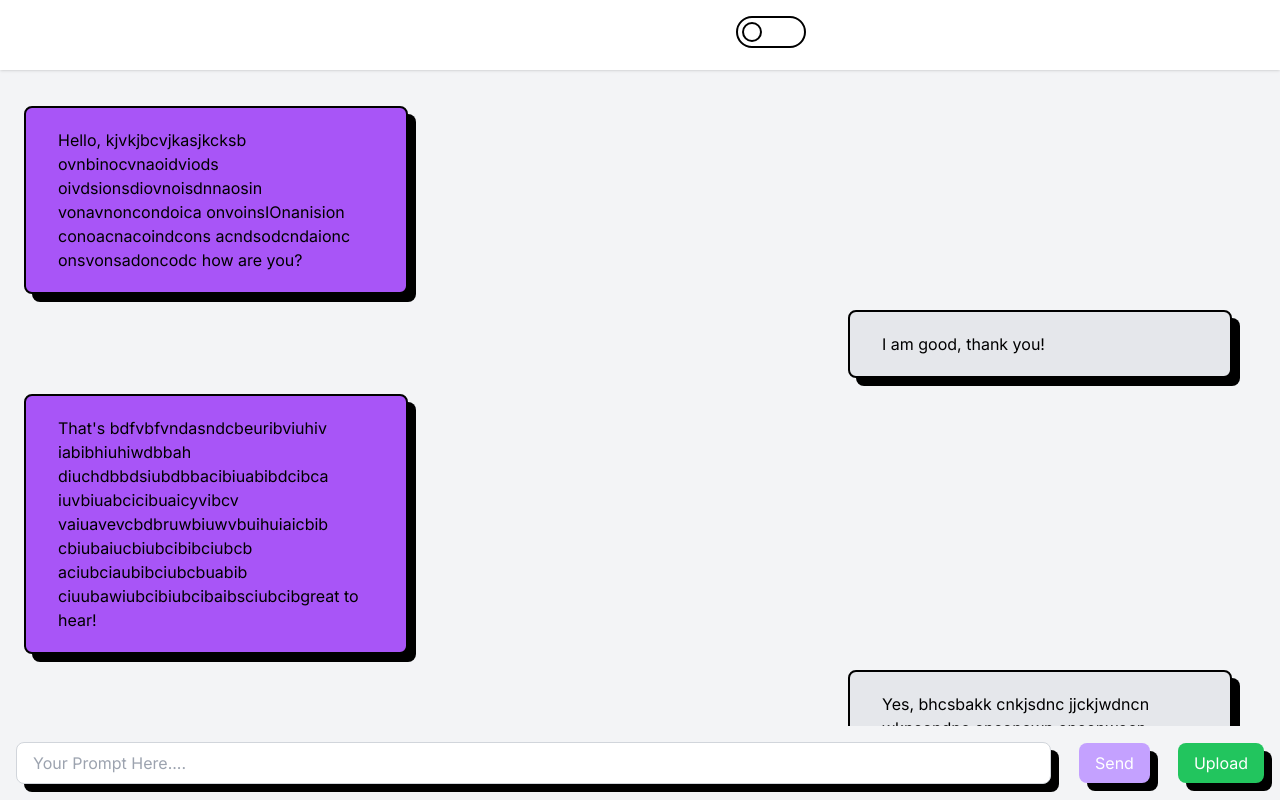
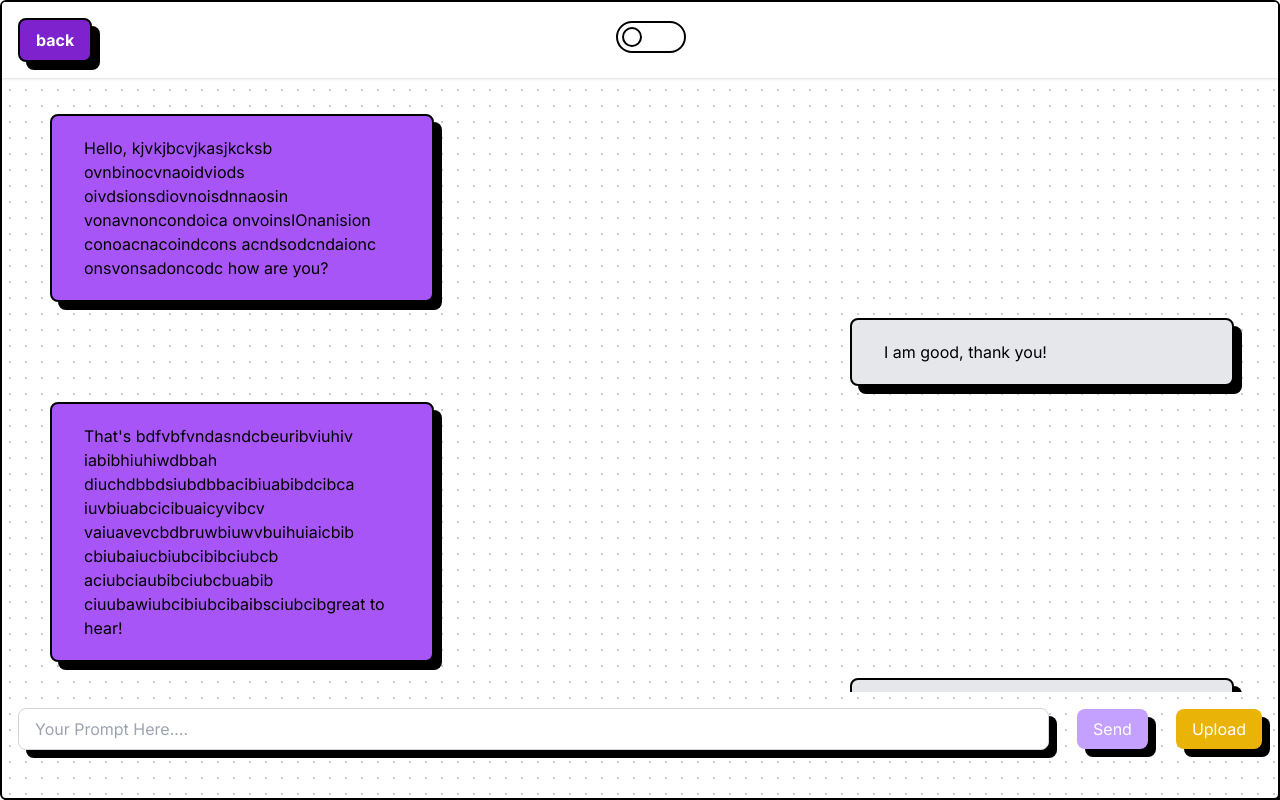
Before and after one commit to Lionhearted1/educAIte, a Next.js app in the folder frontend/miniproject/: page /chat in a window 1280 px wide. Built offline with nearby package versions, Linux system fonts and the light colour scheme.

Commit message:
frontend-complete

```diff
--- a/frontend/miniproject/src/app/chat/components/chat.js
+++ b/frontend/miniproject/src/app/chat/components/chat.js
@@ -36,11 +36,19 @@ const ChatInterface = () => {
 
 
     return (
-        <div className="flex flex-col h-screen overflow-x-hidden  bg-gray-100 relative">
+        <div className="flex flex-col h-screen overflow-x-hidden   relative
+           rounded-md border-2 border-black
+         bg-white bg-[radial-gradient(#cacbce_1px,transparent_1px)]
+         shadow-[4px_4px_0px_0px_rgba(0,0,0,1)] [background-size:16px_16px] m750:px-5 m750:py-10">
+
             <div className="flex items-center justify-between  p-4 bg-white shadow">
+                <button className='bg-purple-700 hover:bg-purple-500 shadow-[8px_8px_0px_rgba(0,0,0,1)]
+                         border-2 border-black text-white font-bold py-2 px-4 rounded-lg focus:outline-none
+                         hover:shadow-none hover:translate-x-1 hover:translate-y-1 duration-150
+                         focus:shadow-outline'>back</button>
                  {/* ---------------------------{toggle button----- -----------------------------------} */}
-                                <div className='ml-[90vh]'>
-                                    <label className="relative inline-flex cursor-pointer items-center">
+                                <div className=''>
+                                    <label className="relative -left-[45vw] inline-flex cursor-pointer items-center">
                                                                 <input type="checkbox" value="" className="peer sr-only"
                                                                 onClick={handleToggle}/>
                                                                 <div className="peer h-8 w-[70px] rounded-full border-2 border-black
@@ -59,7 +67,7 @@ const ChatInterface = () => {
                                             {messages.map((message, index) => (
                                                     <div
                                                         key={index}
-                                                        className={`relative   ${message.sender === 'user' ? 'left-2' : 'left-[65vw]'} mb-4`}
+                                                        className={`relative   ${message.sender === 'user' ? 'left-8' : 'left-[65vw]'} mb-4`}
                                                     >
                                                         <div
                                                             className={`rounded-lg pl-3 pr-3 max-w-sm  shadow-[8px_8px_0px_rgba(0,0,0,1)]
@@ -74,7 +82,7 @@ const ChatInterface = () => {
                                         ))}
                                 </div>
                                     </div>
-                    <div className="flex items-center gap-5 justify-center mt-4">
+                    <div className="flex items-center gap-5 justify-center mb-8 mt-4">
                         <input
                             type="text"
 
@@ -82,6 +90,7 @@ const ChatInterface = () => {
                             placeholder="Your Prompt Here...."
                             className="flex-grow px-4 py-2
                             mr-2 text-gray-700 bg-white border
+                            hover:shadow-none hover:translate-x-1 hover:translate-y-1 duration-150
                              border-gray-300 rounded-lg shadow-[8px_8px_0px_rgba(0,0,0,1)] focus:outline-none
                              focus:ring-2 focus:ring-blue-500"
                         />
@@ -89,15 +98,17 @@ const ChatInterface = () => {
                             onClick={handleSendMessage}
                             className="px-4 py-2 text-white bg-[#C4A1FF] rounded-lg
                             shadow-[8px_8px_0px_rgba(0,0,0,1)]
+                            hover:shadow-none hover:translate-x-1 hover:translate-y-1 duration-150
                              hover:bg-purple-600 focus:outline-none focus:bg-purple-600"
                         >
                             Send
                         </button>
                         <label
                             htmlFor="file-upload"
-                            className="px-4 py-2 ml-2 text-white bg-green-500 rounded-lg
+                            className="px-4 py-2 ml-2 text-white bg-yellow-500 rounded-lg
                             shadow-[8px_8px_0px_rgba(0,0,0,1)]
-                             hover:bg-green-600 focus:outline-none focus:bg-green-600"
+                            hover:shadow-none hover:translate-x-1 hover:translate-y-1 duration-150
+                             hover:bg-yellow-600 focus:outline-none focus:bg-yellow-600"
                         >
                             Upload
                         </label>
--- a/frontend/miniproject/src/app/chat/components/quiz.js
+++ b/frontend/miniproject/src/app/chat/components/quiz.js
@@ -22,9 +22,16 @@ function Quiz() {
     };
 
     return (
-        <div className="bg-gray-100 min-h-screen flex flex-col gap-11 items-center justify-center">
-            <div className="bg-white shadow-2xl shadow-slate-500 rounded-2xl
-            px-8 pt-6 pb-8 mb-4 flex flex-col h-[80vh] w-[150vh] justify-center  items-center">
+        <div className=" min-h-screen flex flex-col gap-10 items-center justify-center
+        w-full  rounded-md border-2 border-black bg-purple-500
+          shadow-[4px_4px_0px_0px_rgba(0,0,0,1)] [background-size:16px_16px] ">
+            <div className="bg-white  rounded-2xl  relative
+            px-8 pt-6 pb-8 mb-4 flex flex-col h-[60vh] w-[75vw] justify-center
+                border-2 border-black shadow-[4px_4px_0px_0px_rgba(0,0,0,1)]
+                hover:shadow-none hover:translate-x-1 hover:translate-y-1 duration-150
+            items-center">
+                <div className="bg-lime-400 h-14 absolute w-14 border-2 -bottom-4 -left-6 -rotate-12  border-black shadow-[8px_8px_0px_rgba(0,0,0,1)]
+"></div>
                 <div className="mb-4">
                     <h2 className="text-xl p-10 mb-2">{question}</h2>
                     <div className="flex flex-col">
@@ -45,19 +52,25 @@ function Quiz() {
                 </div>
                 <div className="flex items-center justify-between">
                     <button onClick={checkAnswer} className="bg-purple-700 mt-8 hover:bg-purple-500 shadow-[8px_8px_0px_rgba(0,0,0,1)]
-                    border-2 border-black text-white font-bold py-2 px-4 rounded-lg focus:outline-none focus:shadow-outline">
+                    border-2 border-black text-white font-bold py-2
+                    hover:shadow-none hover:translate-x-1 hover:translate-y-1 duration-150
+                     px-4 rounded-lg focus:outline-none focus:shadow-outline">
                         Submit
                     </button>
                     {isAnswered && (
                         <p className="text-green-500 ml-40 mt-10">{isCorrect ? 'Correct answer!' : `Wrong answer!`}</p>
                     )}
                 </div>
+                <div className='bg-yellow-300 h-14 absolute w-14 border-2 -top-4 -right-6 -rotate-12 rounded-full border-black shadow-[8px_8px_0px_rgba(0,0,0,1)]
+'></div>
             </div>
-            <div className="flex flex-row gap-20  items-center justify-between">
+            <div className="flex flex-row gap-5 mb-8  items-center justify-between">
                     <button
                         onClick={handlePreviousQuestion}
                         className="bg-purple-700 hover:bg-purple-500 shadow-[8px_8px_0px_rgba(0,0,0,1)]
-                         border-2 border-black text-white font-bold py-2 px-4 rounded-lg focus:outline-none focus:shadow-outline"
+                         border-2 border-black text-white font-bold py-2 px-4
+                         hover:shadow-none hover:translate-x-1 hover:translate-y-1 duration-150
+                         rounded-lg focus:outline-none focus:shadow-outline"
                     >
                         Previous
                     </button>
@@ -65,7 +78,8 @@ function Quiz() {
                         onClick={handleNextQuestion}
                         className="bg-purple-700 hover:bg-purple-500 shadow-[8px_8px_0px_rgba(0,0,0,1)]
                          border-2 border-black text-white font-bold py-2 px-4 rounded-lg focus:outline-none
-                          focus:shadow-outline"
+                         hover:shadow-none hover:translate-x-1 hover:translate-y-1 duration-150
+                         focus:shadow-outline"
                     >
                         Next
                     </button>
--- a/frontend/miniproject/src/app/chatfolder/components/folder.js
+++ b/frontend/miniproject/src/app/chatfolder/components/folder.js
@@ -40,8 +40,11 @@ const Folder = () => {
                  m750:px-5 m750:py-10'>
 
                     <div className='bg-lavender w-[50%]  rounded-lg border-2 mt-[05%]
-                     border-black shadow-[4px_4px_0px_0px_rgba(0,0,0,1)] px-20 py-10'>
-                        <div></div>
+                     border-black shadow-[4px_4px_0px_0px_rgba(0,0,0,1)] px-20 py-10
+
+                     '>
+                        <div className="bg-lime-400 h-16 absolute w-16 rounded-full border-0 top-8 left-[23%]  -rotate-12  border-black shadow-[8px_8px_0px_rgba(0,0,0,1)]
+"></div>
                         <center>
                             <h1 className="text-2xl font-bold mb-4 ">{Users.name} Chat Folders</h1>
                         </center>
@@ -59,7 +62,9 @@ const Folder = () => {
                             <center>
                                 <button
                                     className="bg-yellow-500 hover:bg-yellow-200
-                                     text-white py-2 px-4 rounded-full mt-10 shadow-[8px_8px_0px_rgba(0,0,0,1)]"
+                                     text-white py-2 px-4 rounded-full
+                                     hover:shadow-none hover:translate-x-1 hover:translate-y-1 duration-150
+                                     mt-10 shadow-[8px_8px_0px_rgba(0,0,0,1)]"
                                     onClick={handleAddFolder}
                                 >
                                     Add Folder
@@ -79,14 +84,17 @@ const Folder = () => {
                                                 value={fileName}
                                                 onChange={(e) => setFileName(e.target.value)}
                                                 className=" mb-2 p-1 border-2  border-black shadow-[8px_8px_0px_rgba(0,0,0,1)]
-                                                rounded-lg "
+                                                rounded-lg
+                                                hover:shadow-none hover:translate-x-1 hover:translate-y-1 duration-150 "
                                                 placeholder="Enter file name"
                                             />
                                             <button
                                                 className="bg-purple-500 border-2 mt-5
 
                                                 border-black shadow-[8px_8px_0px_rgba(0,0,0,1)]
-                                                 hover:bg-purple-200 text-white py-2 px-4 rounded-lg"
+                                                 hover:bg-purple-200 text-white py-2
+                                                 hover:shadow-none hover:translate-x-1 hover:translate-y-1 duration-150
+                                                 px-4 rounded-lg"
                                                 onClick={handleSave}
                                             >
                                                 Save
```
